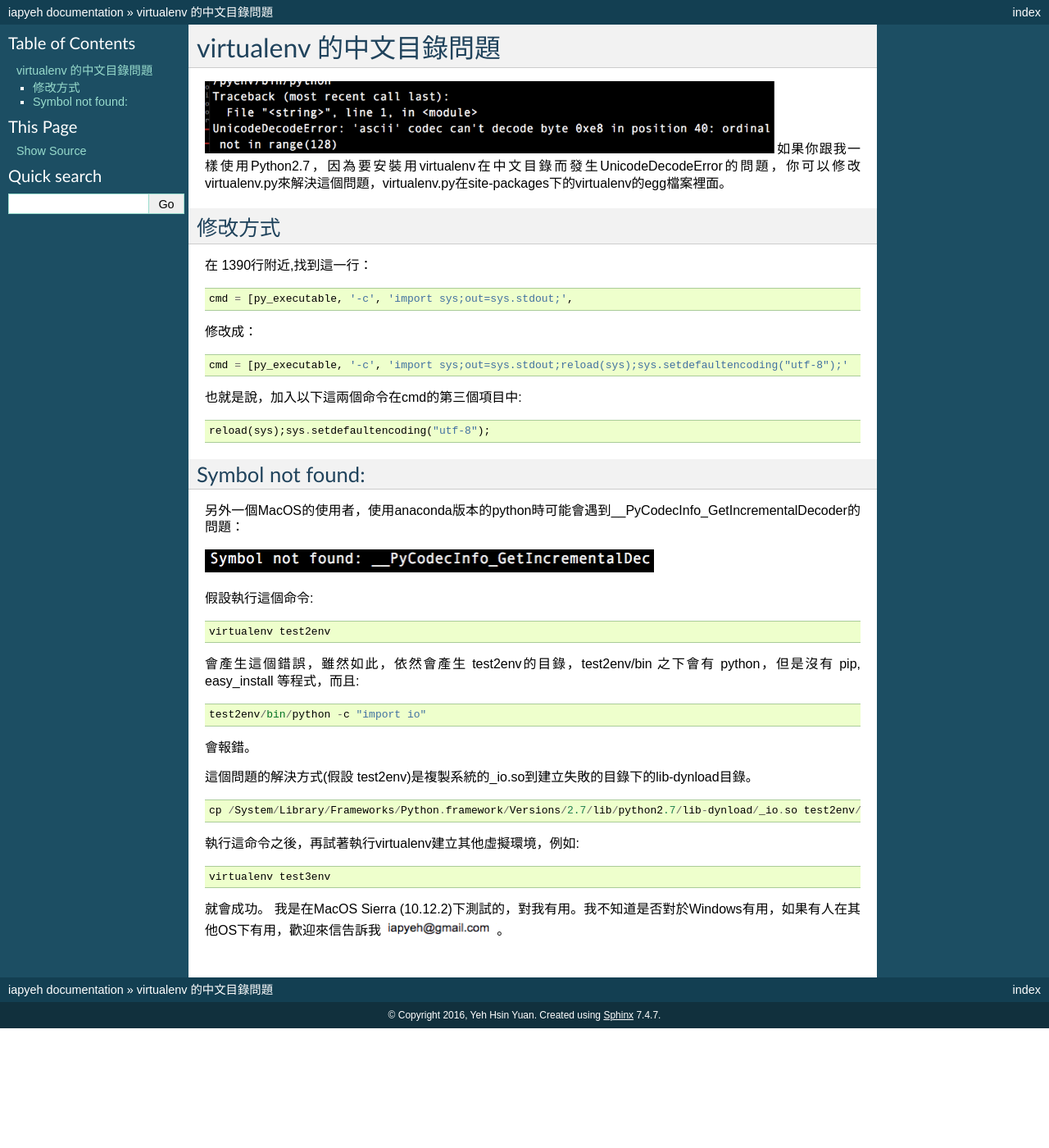
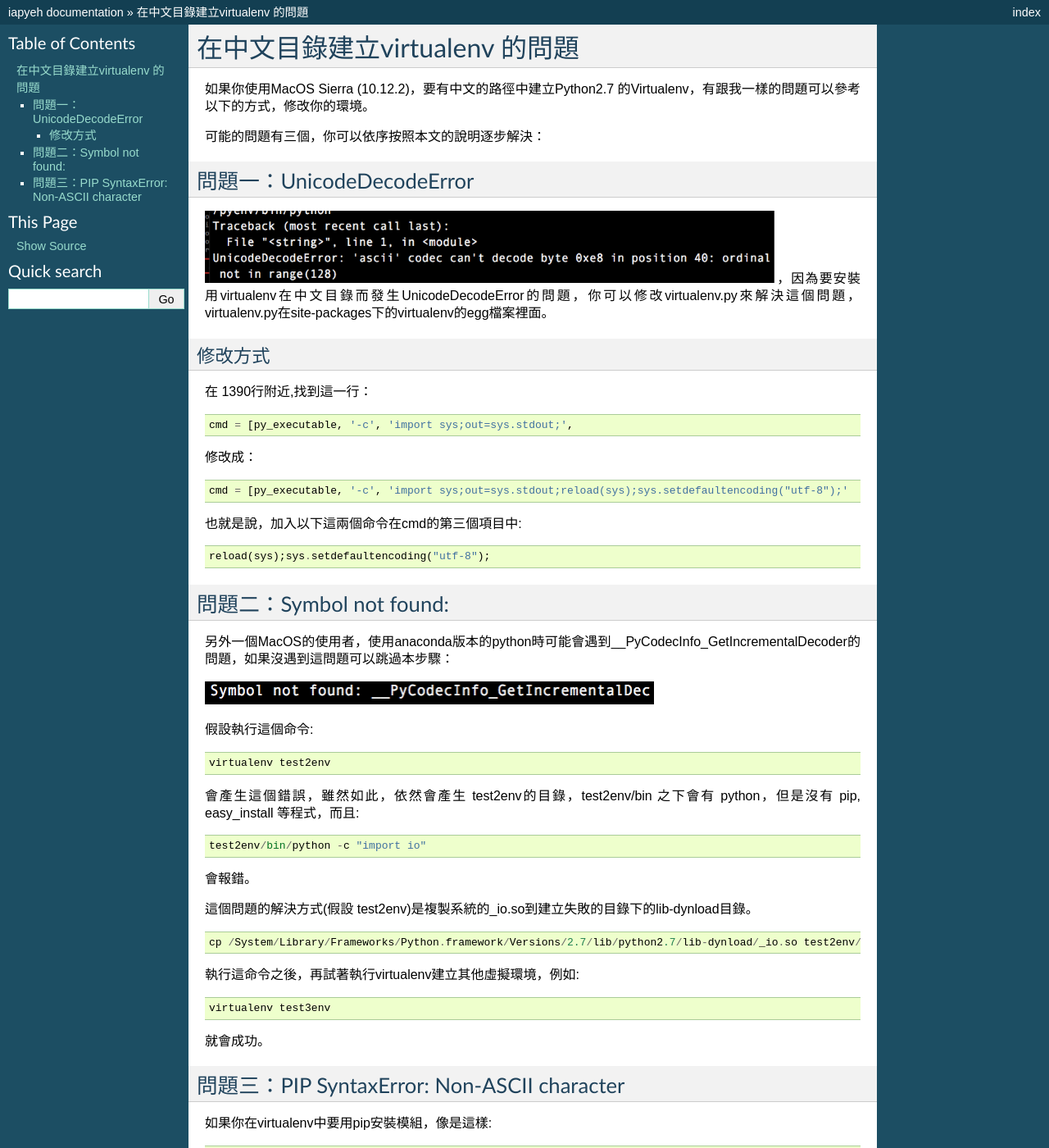
Before and after one commit to iapyeh/iapyeh, a Sphinx documentation site: the page built from docs/blogs/technical/VirtualenvProblem.rst, in a window 1280 px wide and 1400 px high. Shown: the whole window at 82% size. Built offline with Sphinx 7.4.7, drawn with Linux system fonts in a browser that asks for light colours; some of the changed text lies outside the part shown.

Commit message:
Google Docs reST Editor@2017-1-17 12:59:45

```diff
--- a/docs/blogs/technical/VirtualenvProblem.rst
+++ b/docs/blogs/technical/VirtualenvProblem.rst
@@ -1,15 +1,24 @@
 
-.. _h656466571196d4475805811267d637c:
+.. _h18252a246e166c5e2b455838275d773b:
 
-virtualenv 的中文目錄問題
-*************************
+在中文目錄建立virtualenv 的問題
+*******************************
 
-\ |IMG1|\ 如果你跟我一樣使用Python2.7，因為要安裝用virtualenv在中文目錄而發生UnicodeDecodeError的問題，你可以修改virtualenv.py來解決這個問題，virtualenv.py在site-packages下的virtualenv的egg檔案裡面。
+如果你使用MacOS Sierra (10.12.2)，要有中文的路徑中建立Python2.7 的Virtualenv，有跟我一樣的問題可以參考以下的方式，修改你的環境。
+
+可能的問題有三個，你可以依序按照本文的說明逐步解決：
+
+.. _h4261216e687d444f783965757f42270:
+
+問題一：UnicodeDecodeError
+==========================
+
+\ |IMG1|\ ，因為要安裝用virtualenv在中文目錄而發生UnicodeDecodeError的問題，你可以修改virtualenv.py來解決這個問題，virtualenv.py在site-packages下的virtualenv的egg檔案裡面。
 
 .. _h174fb648377959437b5c1f697c1c40:
 
 修改方式
-========
+--------
 
 在 1390行附近,找到這一行：
 
@@ -27,12 +36,12 @@ virtualenv 的中文目錄問題
 
     reload(sys);sys.setdefaultencoding("utf-8");
 
-.. _he29394a301c5848784936383d797953:
+.. _h52122b212b7f4222654705f10747a38:
 
-Symbol not found:
-=================
+問題二：Symbol not found:
+=========================
 
-另外一個MacOS的使用者，使用anaconda版本的python時可能會遇到__PyCodecInfo_GetIncrementalDecoder的問題：
+另外一個MacOS的使用者，使用anaconda版本的python時可能會遇到__PyCodecInfo_GetIncrementalDecoder的問題，如果沒遇到這問題可以跳過本步驟：
 
 \ |IMG2|\
 
@@ -56,7 +65,47 @@ Symbol not found:
 
     virtualenv test3env
 
-就會成功。 我是在MacOS Sierra (10.12.2)下測試的，對我有用。我不知道是否對於Windows有用，如果有人在其他OS下有用，歡迎來信告訴我\ |IMG3|\ 。
+就會成功。
+
+.. _h641d167d29241a7c4e6a2d4353173:
+
+問題三：PIP SyntaxError: Non-ASCII character
+=============================================
+
+如果你在virtualenv中要用pip安裝模組，像是這樣::
+
+    $source pyenv/bin/activate
+
+    (pyenv) pip install facebook
+
+遇到SyntaxError的問題。你要修改pip，方法如下::
+
+    #先找出你用的pip的位置
+
+    $ which pip
+
+然後編輯這個pip的第一行，例如本來是這樣
+
+.. code-block:: python
+    :linenos:
+
+    #!/Users/you/某個中文目錄/pyenv/bin/python
+
+    # -*- coding: utf-8 -*-
+    import re
+    import sys
+    (略）
+
+這個Syntax Error是因為第一行有中文字造成的，把第一行改成這樣
+
+.. code-block:: python
+    :linenos:
+
+    #!/usr/bin/env python
+    # -*- coding: utf-8 -*-
+    import re
+    import sys
+    (略）
 
 
 .. bottom of content
@@ -68,7 +117,3 @@ Symbol not found:
 .. |IMG2| image:: static/VirtualenvProblem_2.png
    :height: 28 px
    :width: 548 px
-
-.. |IMG3| image:: static/VirtualenvProblem_3.png
-   :height: 20 px
-   :width: 141 px
```
